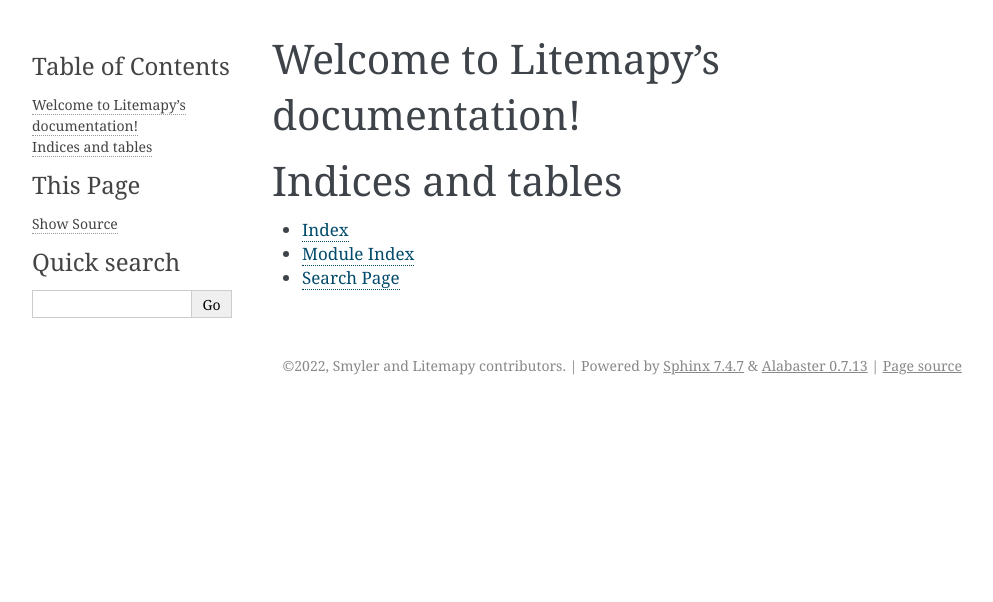
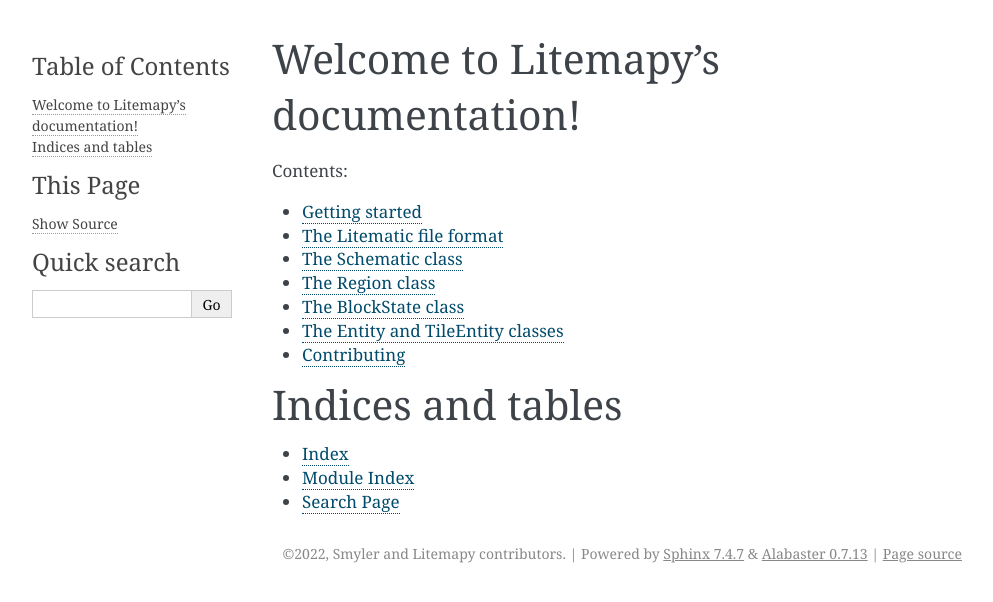
Before and after one commit to SmylerMC/litemapy, a Sphinx documentation site: the page built from docs/source/index.rst, in a window 1280 px wide. Shown: the top 602 px of the page, without its empty margins (148-1141 px from the left). Built offline with Sphinx 7.4.7, drawn with Linux system fonts in a browser that asks for light colours.

Commit message:
Documentation skeleton

```diff
--- /dev/null
+++ b/docs/source/blocks.rst
@@ -0,0 +1,5 @@
+The BlockState class
+====================
+
+.. autoclass:: litemapy.BlockState
+    :members:
--- a/docs/source/conf.py
+++ b/docs/source/conf.py
@@ -28,7 +28,18 @@
 # extensions coming with Sphinx (named 'sphinx.ext.*') or your custom
 # ones.
 extensions = [
+    'sphinx.ext.duration',
+    'sphinx.ext.doctest',
+    'sphinx.ext.autodoc',
+    'sphinx.ext.autosummary',
+    'sphinx.ext.intersphinx',
 ]
+
+intersphinx_mapping = {
+    'python': ('https://docs.python.org/3/', None),
+    'sphinx': ('https://www.sphinx-doc.org/en/master/', None),
+}
+intersphinx_disabled_domains = ['std']
 
 # Add any paths that contain templates here, relative to this directory.
 templates_path = ['_templates']
--- /dev/null
+++ b/docs/source/contributing.rst
@@ -0,0 +1,2 @@
+Contributing
+============
--- /dev/null
+++ b/docs/source/entities.rst
@@ -0,0 +1,8 @@
+The Entity and TileEntity classes
+=================================
+
+.. autoclass:: litemapy.Entity
+    :members:
+
+.. autoclass:: litemapy.TileEntity
+    :members:
--- a/docs/source/index.rst
+++ b/docs/source/index.rst
@@ -10,6 +10,14 @@
    :maxdepth: 2
    :caption: Contents:
 
+   setup
+   litematics
+   schematic
+   region
+   blocks
+   entities
+   contributing
+
 
 
 Indices and tables
--- /dev/null
+++ b/docs/source/litematics.rst
@@ -0,0 +1,2 @@
+The Litematic file format
+=========================
--- /dev/null
+++ b/docs/source/region.rst
@@ -0,0 +1,5 @@
+The Region class
+================
+
+.. autoclass:: litemapy.Region
+    :members:
--- /dev/null
+++ b/docs/source/schematic.rst
@@ -0,0 +1,5 @@
+The Schematic class
+===================
+
+.. autoclass:: litemapy.Schematic
+    :members:
--- /dev/null
+++ b/docs/source/setup.rst
@@ -0,0 +1,4 @@
+Getting started
+===============
+
+Litemapy can be installed with pip.
```
